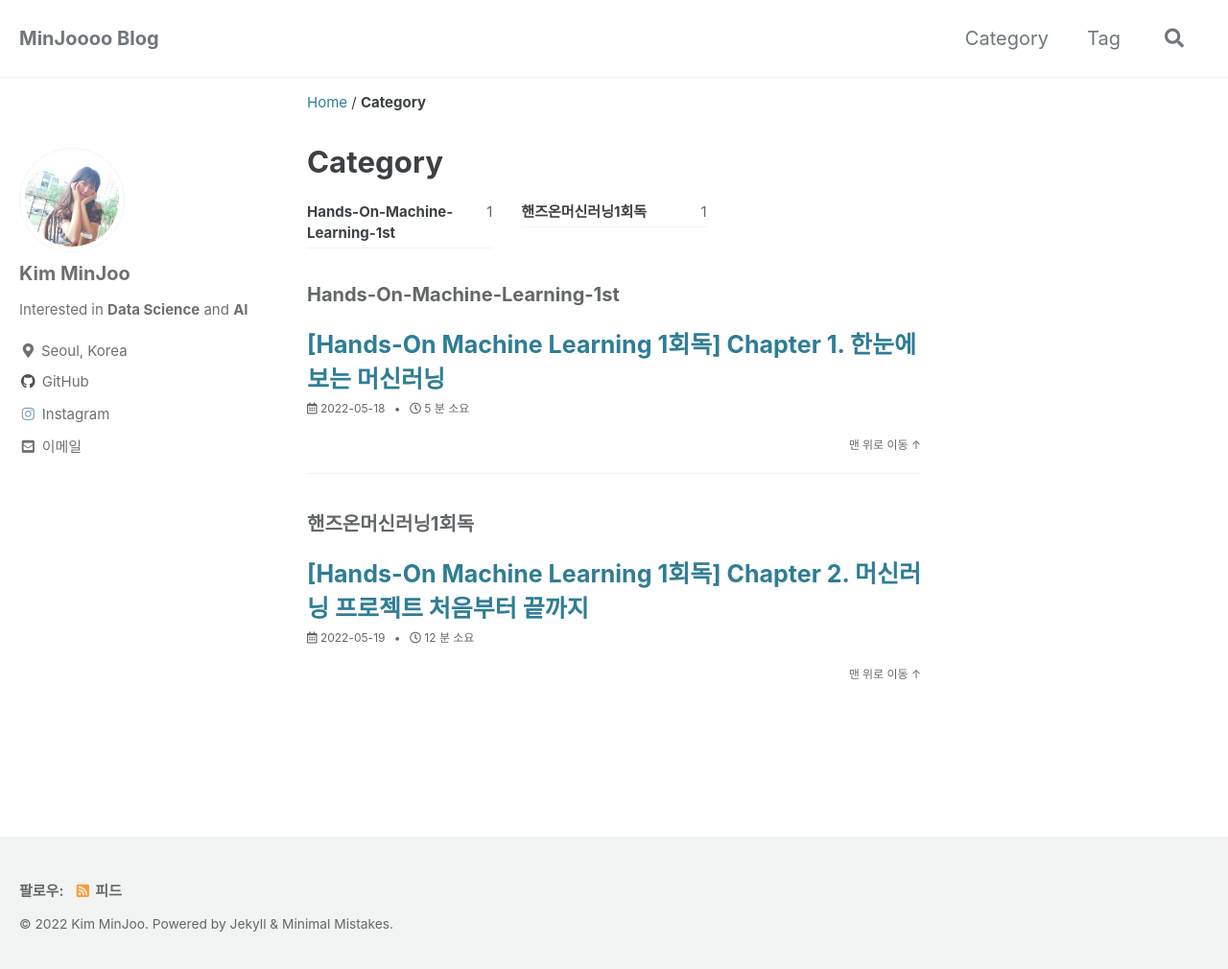
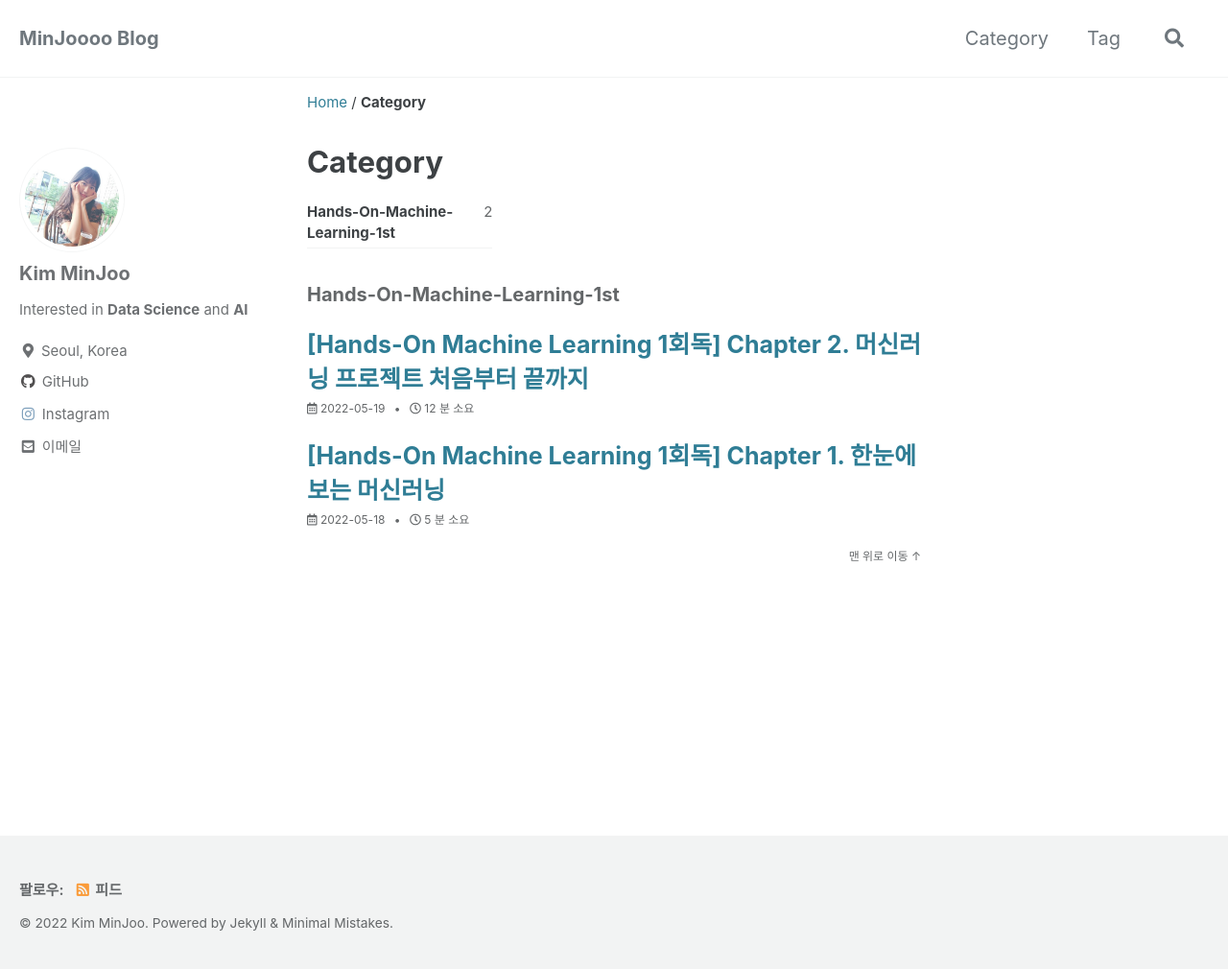
Before and after one commit to MinJoooo/minjoooo.github.io, a Jekyll site: the page built from _pages/category-archive.md, in a window 1280 px wide and 1013 px high. Shown: the top 1010 px of the window at 96% size. Built offline with Jekyll 4.4.1, drawn with Linux system fonts in a browser that asks for light colours; cached includes are drawn as plain includes; some web fonts are replaced.

Commit message:
Update 2022-05-19-HandsOnMachineLearning-1st-Ch2.md

```diff
--- a/_posts/2022-05-19-HandsOnMachineLearning-1st-Ch2.md
+++ b/_posts/2022-05-19-HandsOnMachineLearning-1st-Ch2.md
@@ -1,7 +1,7 @@
 ---
 layout: single
 title: "[Hands-On Machine Learning 1회독] Chapter 2. 머신러닝 프로젝트 처음부터 끝까지"
-categories: 핸즈온머신러닝1회독
+categories: Hands-On-Machine-Learning-1st
 tag: [python, Machine Learning]
 toc: false
 ---
```
